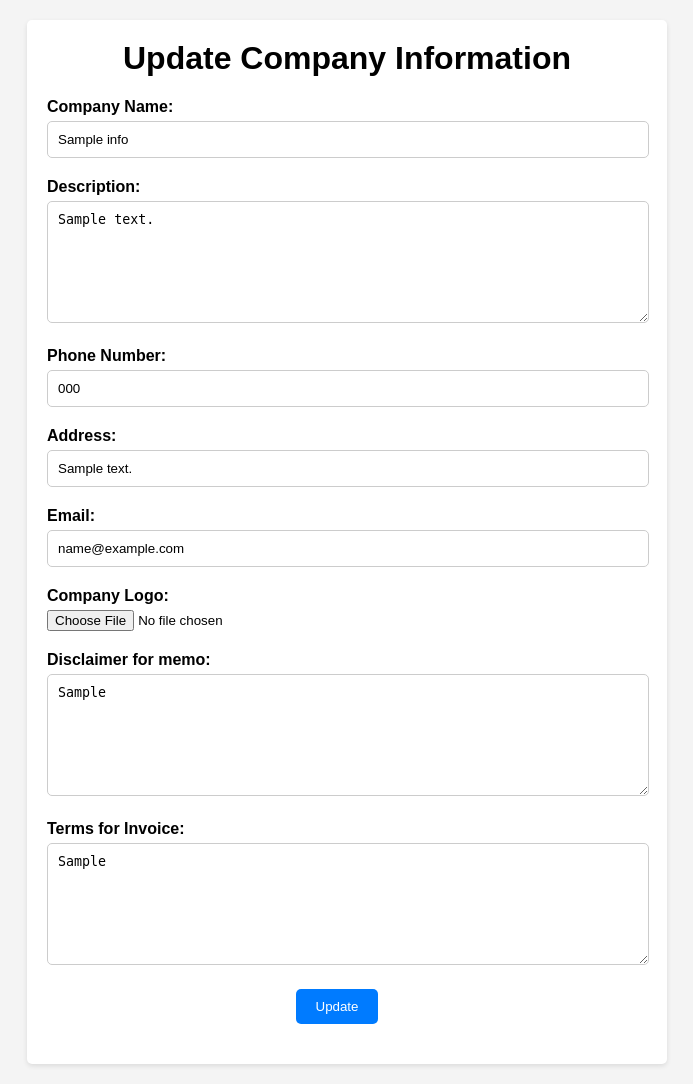
After one commit to AdinaJ02/Invoice_Inventory_Management, a PHP site: page /Pages/company_information/company_info.html in a window 1280 px wide. The commit adds this page. Shown: the whole page, without its empty margins (293-986 px from the left). Run offline with PHP 8.4, Linux system fonts and the light colour scheme; tables that the repository leaves empty or names only in its code hold one stand-in row (values such as "Sample post").

Commit message:
Company Details Backend

```diff
--- /dev/null
+++ b/Pages/company_information/company_info.css
@@ -0,0 +1,66 @@
+body {
+    font-family: Arial, sans-serif;
+    background-color: #f4f4f4;
+    margin: 0;
+    padding: 0;
+}
+
+.container {
+    background-color: #fff;
+    margin: 20px auto;
+    padding: 20px;
+    max-width: 600px;
+    border-radius: 5px;
+    box-shadow: 0 2px 5px rgba(0, 0, 0, 0.1);
+}
+
+h1 {
+    margin-top: 0px;
+    text-align: center;
+}
+
+.form-group img {
+    width: 150px;
+    height: 150px;
+}
+
+.form-group {
+    margin-bottom: 20px;
+    margin-right: 20px;
+}
+
+label {
+    display: block;
+    font-weight: bold;
+}
+
+input[type="text"],
+input[type="email"],
+textarea {
+    width: 100%;
+    padding: 10px;
+    margin-top: 5px;
+    border: 1px solid #ccc;
+    border-radius: 5px;
+}
+
+input[type="file"] {
+    margin-top: 5px;
+}
+
+textarea {
+    height: 100px;
+}
+
+input[type="submit"] {
+    background-color: #007bff;
+    color: #fff;
+    border: none;
+    padding: 10px 20px;
+    border-radius: 5px;
+    cursor: pointer;
+}
+
+input[type="submit"]:hover {
+    background-color: #0056b3;
+}
--- /dev/null
+++ b/Pages/company_information/company_info.html
@@ -0,0 +1,113 @@
+<!DOCTYPE html>
+<html lang="en">
+
+<head>
+    <meta charset="UTF-8">
+    <meta name="viewport" content="width=device-width, initial-scale=1.0">
+    <title>Company Information</title>
+    <link rel="stylesheet" href="company_info.css">
+</head>
+
+<body>
+    <div class="container">
+        <h1>Update Company Information</h1>
+        <form id="updateForm" enctype="multipart/form-data">
+            <div class="form-group">
+                <label for="companyName">Company Name:</label>
+                <input type="text" id="companyName" name="companyName">
+            </div>
+            <div class="form-group">
+                <label for="description">Description:</label>
+                <textarea id="description" name="description"></textarea>
+            </div>
+            <div class="form-group">
+                <label for="phone">Phone Number:</label>
+                <input type="text" id="phone" name="phone">
+            </div>
+            <div class="form-group">
+                <label for="address">Address:</label>
+                <input type="text" id="address" name="address">
+            </div>
+            <div class="form-group">
+                <label for="email">Email:</label>
+                <input type="email" id="email" name="email">
+            </div>
+            <div class="form-group">
+                <label for="logo">Company Logo:</label>
+                <input type="file" id="logo" name="logo">
+            </div>
+            <div class="form-group">
+                <label for="disclaimer">Disclaimer for memo:</label>
+                <textarea id="disclaimer" name="disclaimer"></textarea>
+            </div>
+            <div class="form-group">
+                <label for="terms">Terms for Invoice:</label>
+                <textarea id="terms" name="terms"></textarea>
+            </div>
+            <div class="form-group" style="text-align:center">
+                <input type="submit" value="Update">
+            </div>
+
+            <div id="message"></div>
+        </form>
+    </div>
+
+    <script src="https://code.jquery.com/jquery-3.6.0.min.js"></script>
+    <script>
+        $(document).ready(function () {
+            // Handle form submission using AJAX
+            $("#updateForm").submit(function (e) {
+                e.preventDefault();
+
+                // Serialize the form data
+                var formData = new FormData(this);
+
+                $.ajax({
+                    type: "POST",
+                    url: "company_info.php", // The PHP script to process the form
+                    data: formData, // Form data
+                    processData: false, // Prevent jQuery from processing the data
+                    contentType: false,
+                    success: function (response) {
+                        // Find the position of the first }
+                        var indexOfClosingBrace = response.indexOf("}");
+
+                        // Extract the remaining part of the string
+                        var remainingText = response.substring(indexOfClosingBrace + 1);
+
+                        // Display the remaining text in the designated element
+                        $("#message").html(remainingText);
+                    }
+                });
+            });
+        });
+        // Fetch data from fetch_data.php using JavaScript
+        fetch('company_info.php')
+            .then(response => response.json())
+            .then(data => {
+                const companyName = document.querySelector('#companyName');
+                const desc = document.querySelector('#description');
+                const phoneNo = document.querySelector('#phone');
+                const address = document.querySelector('#address');
+                const email = document.querySelector('#email');
+                const disclaimerMemo = document.querySelector('#disclaimer');
+                const termsInvoice = document.querySelector('#terms');
+
+                // Set data in HTML elements
+                companyName.value = data.company_name;
+                desc.value = data.desc;
+                phoneNo.value = data.phone_no;
+                address.value = data.address;
+                email.value = data.email;
+                disclaimerMemo.value = data.disclaimer_memo;
+                termsInvoice.value = data.terms_invoice;
+            })
+            .catch(error => {
+                console.error('Error:', error);
+            });
+    </script>
+
+
+</body>
+
+</html>
--- /dev/null
+++ b/Pages/company_information/company_info.php
@@ -0,0 +1,93 @@
+<?php
+$servername = 'localhost';
+$username = 'root';
+$password = '';
+$dbname = 'nfj';
+
+// Create a connection
+$conn = new mysqli($servername, $username, $password, $dbname);
+
+// Check the connection
+if ($conn->connect_error) {
+    die('Connection failed: ' . $conn->connect_error);
+}
+
+// Define the columns to retrieve
+$columns = 'company_name, `desc`, phone_no, address, email, disclaimer_memo, terms_invoice';
+
+// Construct the SQL query
+$sql = "SELECT $columns FROM `company_info`";
+$result = $conn->query($sql);
+
+// Check if the query was successful
+if ($result === false) {
+    die('Query failed: ' . $conn->error);
+} else {
+    $data = $result->fetch_assoc();
+    $jsonData = json_encode($data);
+    if (json_last_error() !== JSON_ERROR_NONE) {
+        die('JSON encoding error: ' . json_last_error_msg());
+    }
+    echo $jsonData;
+}
+
+if ($_SERVER["REQUEST_METHOD"] == "POST") {
+    $companyName = mysqli_real_escape_string($conn, $_POST["companyName"]);
+    $description = mysqli_real_escape_string($conn, $_POST["description"]);
+    $phone = mysqli_real_escape_string($conn, $_POST["phone"]);
+    $address = mysqli_real_escape_string($conn, $_POST["address"]);
+    $email = mysqli_real_escape_string($conn, $_POST["email"]);
+    $disclaimer = mysqli_real_escape_string($conn, $_POST["disclaimer"]);
+    $terms = mysqli_real_escape_string($conn, $_POST["terms"]);
+
+    // Handle logo file upload
+    if ($_FILES["logo"]["error"] == UPLOAD_ERR_OK) {
+        if (isset($_FILES["logo"]) && $_FILES["logo"]["error"] == 0) {
+            $newImage = file_get_contents($_FILES["logo"]["tmp_name"]);
+
+            // Update the existing image in the database
+            $query = "UPDATE `company_info` SET logo = ? WHERE id = 1";
+            $stmt = $conn->prepare($query);
+
+            if ($stmt) {
+                $stmt->bind_param('s', $newImage);
+
+                if ($stmt->execute()) {
+                    echo "<p style='color: green;'>Image updated successfully!</p>";
+                } else {
+                    echo "<p style='color: red;'>Image update failed: " . $stmt->error . "</p>";
+                    ;
+                }
+
+                $stmt->close();
+            } else {
+                echo "<p style='color: red;'>Error preparing statement: " . $conn->error . "</p>";
+            }
+        } else {
+            echo "<p style='color: red;'>No file uploaded or an error occurred while uploading the image.</p>";
+        }
+    } else {
+        echo "<p style='color: red;'>No file uploaded.</p>";
+    }
+
+    // Update the company information in the database
+    $queryupdate = "UPDATE `company_info` SET
+              company_name = '$companyName',
+              `desc` = '$description',
+              phone_no = '$phone',
+              `address` = '$address',
+              email = '$email',
+              disclaimer_memo = '$disclaimer',
+              terms_invoice = '$terms'
+              WHERE id = 1";
+
+    if ($conn->query($queryupdate)) {
+        echo "<p style='color: green;'>Company information updated successfully.</p>";
+    } else {
+        echo "<p style='color: red;'>Error updating company information: " . mysqli_error($conn) . "</p>";
+    }
+}
+
+// Close the connection
+$conn->close();
+?>
```
Also changed, not shown: Pages/Invoice/invoice.css (renamed from Pages/invoice.css, +18 -9 lines), Pages/Invoice/invoice.html (renamed from Pages/invoice.html, +33 -28 lines), Pages/Memo/memo.css (renamed from Pages/memo.css, +18 -10 lines), Pages/Memo/memo.html (renamed from Pages/memo.html, +30 -16 lines), Pages/php_data/fetch_data_company.php (added, +36 -0 lines), Pages/php_data/getImage.php (added, +34 -0 lines), Pages/Stock_list/stock_list.css (renamed from Pages/stock_list.css), Pages/Stock_list/stock_list.html (renamed from Pages/stock_list.html).
